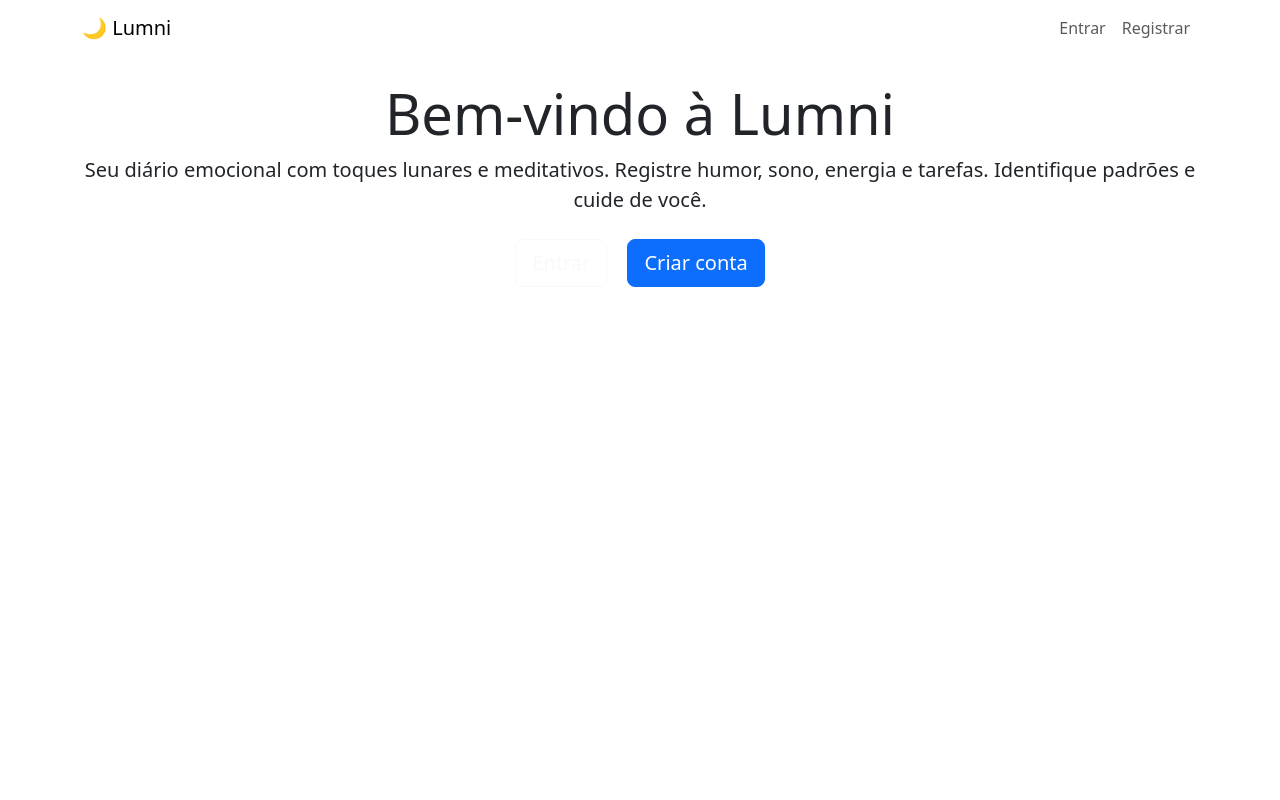
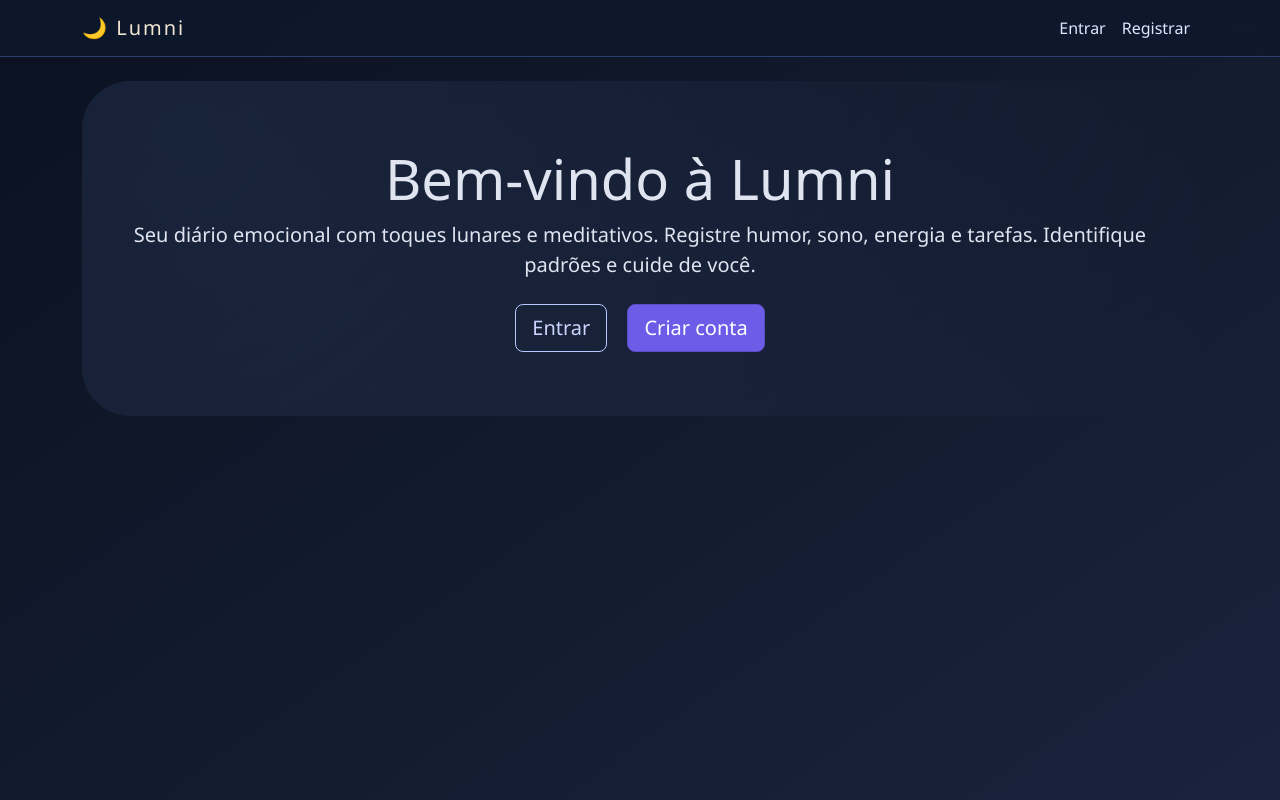
Before and after one commit to JulianaPelozo/lumni-app, a Flask app: page / in a window 1280 px wide. Run offline with Flask 3, Linux system fonts and the light colour scheme.

Commit message:
commit changes

```diff
--- a/lumni/static/css/style.css
+++ b/lumni/static/css/style.css
@@ -2,17 +2,25 @@ body {
     background: linear-gradient(145deg, #0b1120 0%, #19233c 100%);
     color: #e0e4f0;
     font-family: 'Segoe UI', 'Roboto', sans-serif;
+    min-height: 100vh;
 }
+
 .lunar-navbar {
     background: rgba(15, 25, 45, 0.85);
     backdrop-filter: blur(10px);
     border-bottom: 1px solid #2d3e6e;
 }
+
 .navbar-brand {
-    color: #f0e6d0;
+    color: #f0e6d0 !important;
     font-weight: 300;
     letter-spacing: 2px;
 }
+
+.nav-link {
+    color: #dfe6ff !important;
+}
+
 .lunar-card {
     background: rgba(20, 30, 55, 0.7);
     backdrop-filter: blur(4px);
@@ -20,23 +28,52 @@ body {
     border-radius: 28px;
     box-shadow: 0 8px 20px rgba(0, 0, 0, 0.3);
 }
+
 .lunar-hero {
-    padding: 3rem 1rem;
-    background: radial-gradient(circle at 10% 20%, rgba(70, 100, 150, 0.2), transparent);
+    padding: 4rem 2rem;
+    background:
+        radial-gradient(
+            circle at 10% 20%,
+            rgba(70, 100, 150, 0.2),
+            transparent
+        );
+
     border-radius: 48px;
 }
+
 .btn-primary {
     background-color: #6c5ce7;
     border-color: #5b4bc4;
 }
+
+.btn-primary:hover {
+    background-color: #5b4bc4;
+    border-color: #4d3fb0;
+}
+
 .btn-outline-light {
     border-color: #b8c7ff;
     color: #cbd5ff;
 }
+
 .btn-outline-light:hover {
     background-color: #6c5ce7;
     border-color: #6c5ce7;
 }
+
+.form-control {
+    background: rgba(255, 255, 255, 0.06);
+    border: 1px solid #4a5b8c;
+    color: #ffffff;
+}
+
+.form-control:focus {
+    background: rgba(255, 255, 255, 0.08);
+    color: white;
+    border-color: #8c7dff;
+    box-shadow: 0 0 0 0.2rem rgba(108, 92, 231, 0.25);
+}
+
 canvas {
     background: rgba(0, 0, 0, 0.2);
     border-radius: 20px;
--- a/lumni/templates/base.html
+++ b/lumni/templates/base.html
@@ -3,25 +3,62 @@
 <head>
     <meta charset="UTF-8">
     <meta name="viewport" content="width=device-width, initial-scale=1.0">
-    <title>Lumni -Apoio Emocional</title>
-    <link href="https://cdn.jsdelivr.net/npm/bootstrap@5.3.0/dist/css/bootstrap.min.css" rel="stylesheet">
+
+    <title>
+        {% block title %}Lumni{% endblock %}
+    </title>
+
+
+    <link
+        href="https://cdn.jsdelivr.net/npm/bootstrap@5.3.0/dist/css/bootstrap.min.css"
+        rel="stylesheet"
+    >
+
+
+    <link
+        rel="stylesheet"
+        href="{{ url_for('static', filename='css/style.css') }}"
+    >
+
+
+    <link
+        rel="icon"
+        href="{{ url_for('static', filename='favicon.ico') }}"
+        type="image/x-icon"
+    >
+
+
     <script src="https://cdn.jsdelivr.net/npm/chart.js"></script>
-    <link rel="stylesheet" href="{{ url_for('static', filename='css/styles.css') }}">
-    <link rel="icon" href="{{ url_for('static', filename='favicon.ico') }}" type="image/x-icon">
+</head>
 
-</head>
 <body>
+
     <nav class="navbar navbar-expand-lg lunar-navbar">
         <div class="container">
-            <a class="navbar-brand" href="/">🌙 Lumni</a>
-            <div class="navbar-nav ms-auto" id="nav-links">
-            </div>
+
+            <a class="navbar-brand" href="/">
+                🌙 Lumni
+            </a>
+
+            <div class="navbar-nav ms-auto" id="nav-links"></div>
+
         </div>
     </nav>
+
     <main class="container my-4">
         {% block content %}{% endblock %}
     </main>
-    <script src="https://cdn.jsdelivr.net/npm/bootstrap@5.3.0/dist/js/bootstrap.bundle.min.js"></script>
-    <script src="{{ url_for('static', filename='js/script.js') }}"></script>
+
+
+    <script
+        src="https://cdn.jsdelivr.net/npm/bootstrap@5.3.0/dist/js/bootstrap.bundle.min.js">
+    </script>
+
+
+    <script
+        src="{{ url_for('static', filename='js/script.js') }}"
+        defer>
+    </script>
+
 </body>
 </html>
```
Also changed, not shown: lumni/templates/dashboard.html (+95 -14 lines), lumni/templates/index.html (+23 -4 lines), 1 other file.
